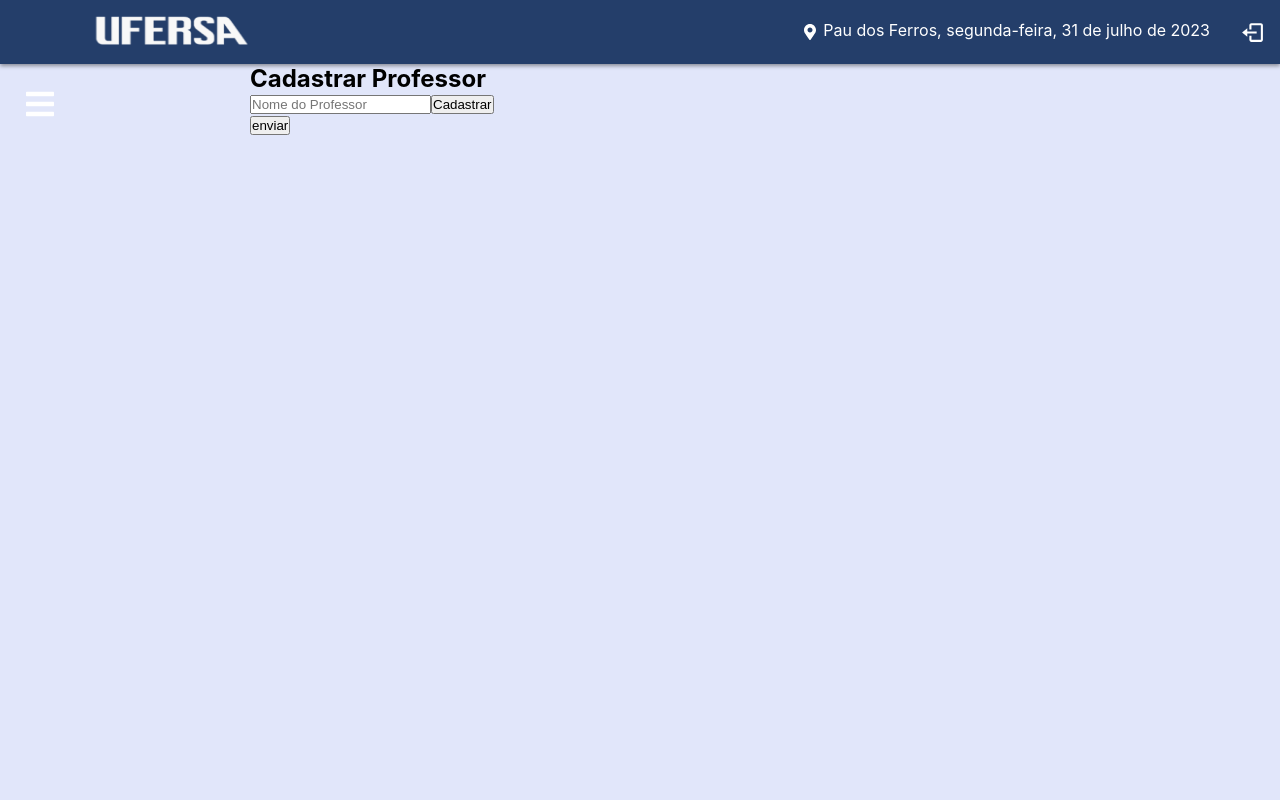
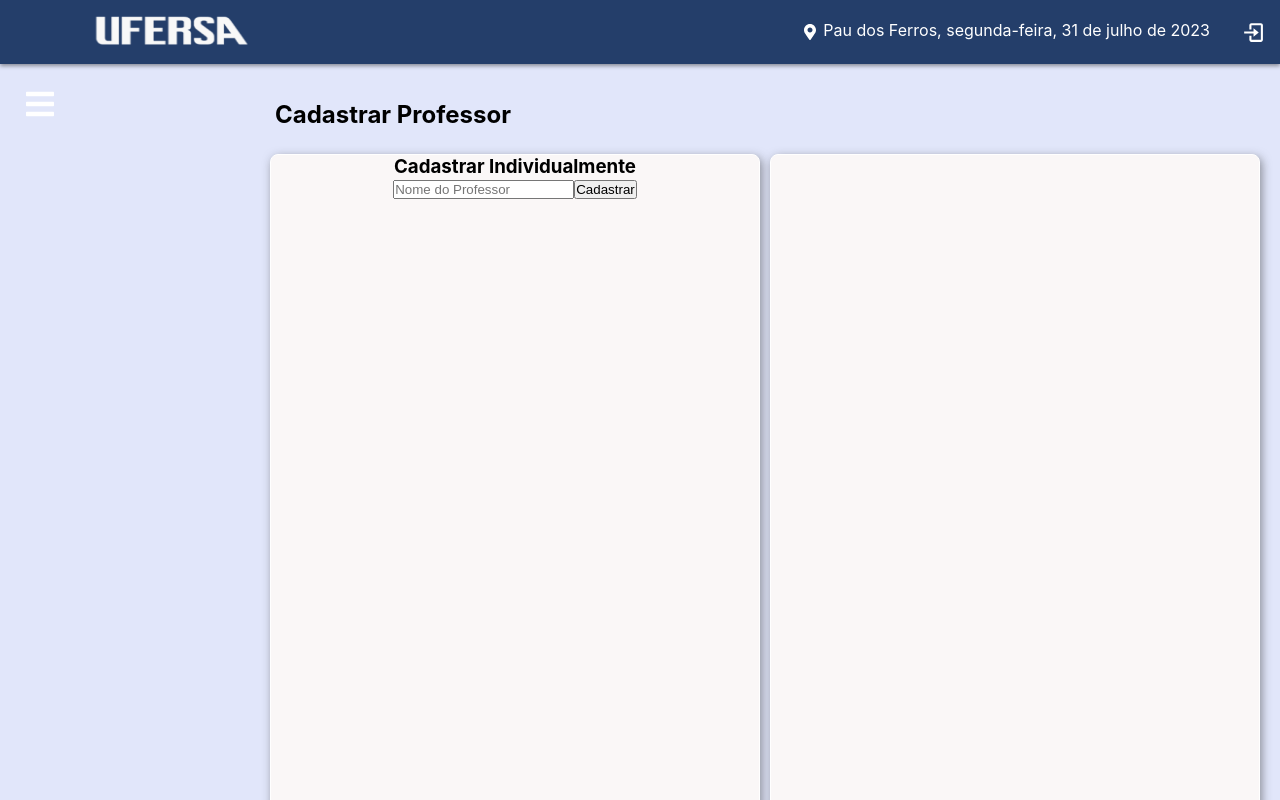
Before and after one commit to gpsics/horarios-bti-front, a React (Create React App) app: page /professores/cadastrarProfessor in a window 1280 px wide. Shown: the top 800 px of the page. Built offline with nearby package versions, Linux system fonts and the light colour scheme; a web font is replaced by a local one.

Commit message:
Conclusão da requisição POST para cadastrar professor.

```diff
--- a/src/Components/header/Header.jsx
+++ b/src/Components/header/Header.jsx
@@ -12,9 +12,11 @@ const Header = (props) => {
     const options = { weekday: 'long', day: 'numeric', month: 'long', year: 'numeric' };
 
     //conferir se existe Token no localStorage
-    // const isAuth= localStorage.getItem('token');
-    const isAuth = true
-
+    const isAuth= localStorage.getItem('token');
+    //const isAuth = true
+    const limparLocal = () =>{
+        localStorage.clear()
+    }
     return (
         <React.Fragment>
             <header>
@@ -27,12 +29,12 @@ const Header = (props) => {
                     <div className="loginOrLogout">
                         {isAuth ?
                             <Link to="/pilot">
-                                <i>
+                                <i onClick={limparLocal}>
                                     <BiLogOut />
                                 </i>
                             </Link> :
                             <Link to="/login">
-                                <i>
+                                <i onClick={limparLocal}>
                                     <BiLogIn />
                                 </i>
                             </Link>
--- a/src/Components/login/Login.jsx
+++ b/src/Components/login/Login.jsx
@@ -5,7 +5,7 @@ import Footer from '../footer/Footer'
 import './Login.css'
 
 const Login = () => {
-    localStorage.clear();
+
     const [username, setUsername] = useState('');
     const [password, setPassword] = useState('');
     const [erro, setErro] = useState('')
--- a/src/Components/pilot/Pilot.css
+++ b/src/Components/pilot/Pilot.css
@@ -37,7 +37,7 @@
     cursor: pointer;
     background-color: #c2c1c1b8;
 }
-.descricao > button i{
+.descricao > Link i{
     display: flex;
     align-items: center;
     margin-left: 5px;
--- a/src/Components/pilot/Pilot.jsx
+++ b/src/Components/pilot/Pilot.jsx
@@ -6,7 +6,9 @@ import Img from '../../imgs/UFERSA_PDF.jpg'
 import Footer from "../footer/Footer";
 import { Link } from "react-router-dom";
 const Pilot = () =>{
-    localStorage.clear()
+    const limparLocal = () =>{
+        localStorage.clear()
+    }
     return(
         <React.Fragment>
             <Header link={'/'}/>
@@ -15,7 +17,7 @@ const Pilot = () =>{
                     <h1>GERENCIADOR DE HORÁRIOS</h1>
                     <p>Lorem ipsum dolor sit amet consectetur, adipisicing elit. Ex voluptatibus unde eos natus, corrupti debitis. Id provident quia officiis, quos rem asperiores! Optio dolorum totam temporibus repudiandae, excepturi est tempora! Lorem ipsum dolor sit, amet consectetur adipisicing elit.!</p>
 
-                    <button> <Link to="/Login" className="acessar">ACESSAR</Link> <i><FaArrowRight/></i></button>
+                    <button onClick={limparLocal}> <Link to="/Login" className="acessar">ACESSAR  <i><FaArrowRight/></i></Link></button>
                 </section>
                 <section className="imgUf">
                     <img src={Img} alt="imagem aerea da UFERSA Pau dos Ferros" />
--- a/src/Components/professores/cadastrar/CadastrarProfessor.css
+++ b/src/Components/professores/cadastrar/CadastrarProfessor.css
@@ -0,0 +1,38 @@
+.cadProf{
+    display: grid;
+    grid-template-columns: repeat(2, 1fr);
+    grid-template-rows: 60px 1fr;
+    grid-template-areas:
+        'title title'
+        'individual arquivo'
+    ;
+    gap: 10px;
+    padding: 20px;
+    box-sizing: border-box;
+}
+.cadProf h1{
+    display: flex;
+    flex-direction: column;
+    justify-content: center;
+    grid-area: title;
+    padding-left: 5px;
+    box-sizing: border-box;
+}
+.cadIndvidual{
+
+    grid-area: individual;
+}
+.cadArquivo{
+    grid-area: arquivo;
+
+}
+.cadIndvidual, .cadArquivo{
+    display: flex;
+    flex-direction: column;
+    align-items: center;
+    box-sizing: border-box;
+    background-color: #faf7f7;
+    border: 1px solid white;
+    border-radius: 8px;
+    box-shadow: 2px 3px 10px rgba(51, 51, 51, 0.507);
+}
--- a/src/Components/professores/cadastrar/CadastrarProfessor.jsx
+++ b/src/Components/professores/cadastrar/CadastrarProfessor.jsx
@@ -1,72 +1,59 @@
-import React, { useEffect, useState } from 'react'
+import React, { useState } from 'react'
 import Header from '../../header/Header'
 import Footer from '../../footer/Footer'
 import Menu from '../../menuLateral/Menu'
 import './CadastrarProfessor.css'
-import NomeProfessores from '../cadastrar/professores.csv'
 
-const parseCSV = (text) => {
-
-    return text.split('\n')
-}
 const CadastrarProfessor = ({ adicionarProf }) => {
     const [user, setUser] = useState();
-    const [csv, setCsv] = useState([])
     const [erro, setErro] = useState('')
     const [mensagem, setMensagem] = useState('')
-
-    useEffect(() => {
-        fetch(NomeProfessores)
-            .then((r) => r.text())
-            .then((text) => {
-                setCsv(parseCSV(text))
-            });
-        }, []);
 
     const handleSubmit = async (event) => {
         event.preventDefault();
         const token = localStorage.getItem('token')
 
-            const url = 'http://127.0.01:8000/professores/'
+        const url = 'http://127.0.0.1:8000/professores/'
         const requestOptions = {
             method: 'POST',
             headers: {
                 'Content-Type': 'application/json',
                 Authorization: `Token ${token}`,
             },
-                body: JSON.stringify({nome_prof: user}),
+            body: JSON.stringify({ nome_prof: user }),
         };
-            try{
+        try {
             const response = await fetch(url, requestOptions);
-                if(response.ok){
+            if (response.ok) {
                 setMensagem('Professor Cadastrado com sucesso!')
-                }else{
+            } else {
                 const data = await response.json()
                 setErro('Erro ao cadastrar professor: ' + data.detail)
             }
-            }catch(error){
+        } catch (error) {
             console.error(error)
         }
 
     };
 
-    const enviarProfs = (csv) => {
-        adicionarProf(csv)
-    }
+
     return (
         <React.Fragment>
             <Header link={'/Home'} />
             <main id="entidades">
                 <div id="menu"><Menu /></div>
-                <section className="conteudo">
+                <section className="conteudo cadProf">
                     <h1>Cadastrar Professor</h1>
+                    <section className="cadIndvidual">
+                        <h3>Cadastrar Individualmente</h3>
                         <form onSubmit={handleSubmit} className='input-group'>
-                        <input type="text" placeholder='Nome do Professor' value={user} onChange={e => setUser(e.target.value)}/>
+                            <input type="text" placeholder='Nome do Professor' value={user} onChange={e => setUser(e.target.value)} />
                             <button type='submit'>Cadastrar</button>
                         </form>
                         {erro && <div className="erroCad">{erro}</div>}
                         {mensagem && <div className="cadSucess">{mensagem}</div>}
-                    <button onClick={() => enviarProfs(csv)}>enviar</button>
+                    </section>
+                    <section className='cadArquivo'></section>
                 </section>
             </main>
             <Footer />
```
Also changed, not shown: src/Components/professores/cadastrar/CadastrarArquivo.jsx (+17 -0 lines). Lines whose indentation alone changed are shown as unchanged.
